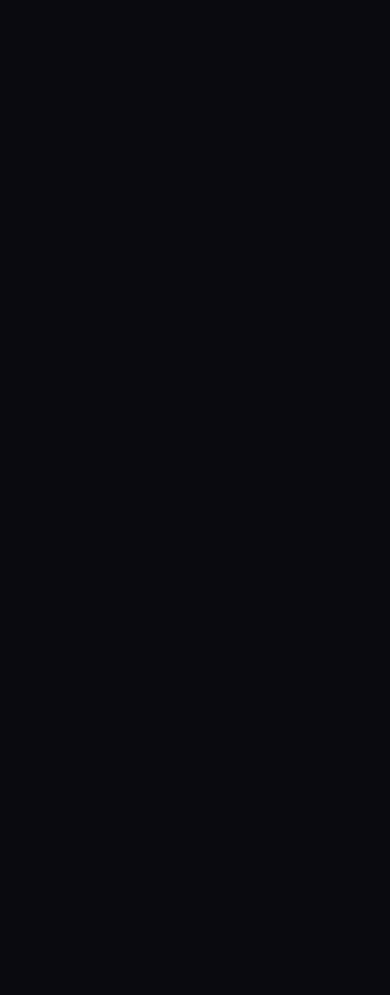
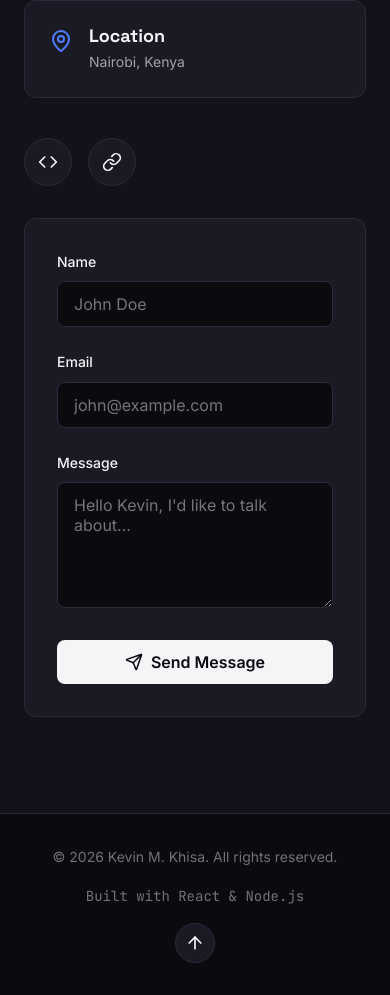
Before and after one commit to matushkevin/dev-diary, a React (Vite) app in the folder client/: page / in a window 390 px wide. Shown: the part 6689-7684 px from the top of the page. Before the commit the page ends 6333 px from the top, so only its background shows below. Built offline with nearby package versions, Linux system fonts and the light colour scheme.

Commit message:
Complete frontend with contact form, footer, and fix lucide icon imports

```diff
--- a/client/src/App.jsx
+++ b/client/src/App.jsx
@@ -4,6 +4,8 @@
 import Skills from './components/Skills/Skills';
 import Projects from './components/Projects/Projects';
 import Experience from './components/Experience/Experience';
+import Contact from './components/Contact/Contact';
+import Footer from './components/Footer/Footer';
 
 function App() {
   return (
@@ -16,7 +18,10 @@
         <Skills />
         <Projects />
         <Experience />
+        <Contact />
       </main>
+
+      <Footer />
     </div>
   );
 }
--- /dev/null
+++ b/client/src/components/Contact/Contact.css
@@ -0,0 +1,146 @@
+/* CONTACT SECTION */
+
+.contact-section {
+  background-color: var(--color-bg-secondary);
+}
+
+.contact-grid {
+  display: grid;
+  grid-template-columns: 1fr 1.5fr; /* Form is wider than info */
+  gap: var(--space-16);
+  margin-top: var(--space-8);
+}
+
+/* LEFT SIDE: INFO */
+.contact-info {
+  display: flex;
+  flex-direction: column;
+  gap: var(--space-6);
+}
+
+.info-card {
+  display: flex;
+  align-items: flex-start;
+  gap: var(--space-4);
+  background-color: var(--color-surface);
+  padding: var(--space-6);
+  border-radius: var(--radius-lg);
+  border: 1px solid var(--color-border);
+}
+
+.info-icon {
+  color: var(--color-accent-blue);
+  margin-top: 4px;
+}
+
+.info-card h4 {
+  color: var(--color-text-primary);
+  font-size: var(--text-lg);
+  margin-bottom: var(--space-1);
+}
+
+.info-card a, .info-card p {
+  color: var(--color-text-secondary);
+  font-size: var(--text-sm);
+  transition: color var(--transition-fast);
+}
+
+.info-card a:hover {
+  color: var(--color-accent-teal);
+}
+
+.social-links {
+  display: flex;
+  gap: var(--space-4);
+  margin-top: var(--space-4);
+}
+
+.social-btn {
+  display: flex;
+  align-items: center;
+  justify-content: center;
+  width: 48px;
+  height: 48px;
+  border-radius: 50%;
+  background-color: var(--color-surface);
+  border: 1px solid var(--color-border);
+  color: var(--color-text-primary);
+  transition: all var(--transition-base);
+}
+
+.social-btn:hover {
+  background-color: var(--color-accent-blue);
+  border-color: var(--color-accent-blue);
+  transform: translateY(-3px);
+}
+
+/* RIGHT SIDE: FORM */
+.contact-form-wrapper {
+  background-color: var(--color-surface);
+  padding: var(--space-8);
+  border-radius: var(--radius-lg);
+  border: 1px solid var(--color-border);
+}
+
+.contact-form {
+  display: flex;
+  flex-direction: column;
+  gap: var(--space-6);
+}
+
+.input-group {
+  display: flex;
+  flex-direction: column;
+  gap: var(--space-2);
+}
+
+.input-group label {
+  font-size: var(--text-sm);
+  font-weight: 500;
+  color: var(--color-text-primary);
+}
+
+.input-group input,
+.input-group textarea {
+  width: 100%;
+  padding: var(--space-3) var(--space-4);
+  background-color: var(--color-bg);
+  border: 1px solid var(--color-border);
+  border-radius: var(--radius-md);
+  color: var(--color-text-primary);
+  font-family: var(--font-body);
+  font-size: var(--text-base);
+  transition: border-color var(--transition-fast), box-shadow var(--transition-fast);
+  resize: vertical;
+}
+
+.input-group input:focus,
+.input-group textarea:focus {
+  outline: none;
+  border-color: var(--color-accent-blue);
+  box-shadow: 0 0 0 3px rgba(79, 124, 255, 0.2);
+}
+
+.submit-btn {
+  width: 100%;
+  justify-content: center;
+  margin-top: var(--space-2);
+}
+
+.submit-btn:disabled {
+  opacity: 0.7;
+  cursor: not-allowed;
+}
+
+.submit-btn.success {
+  background-color: var(--color-accent-teal);
+  color: var(--color-bg);
+}
+
+/* RESPONSIVE */
+@media (max-width: 900px) {
+  .contact-grid {
+    grid-template-columns: 1fr;
+    gap: var(--space-8);
+  }
+}
--- /dev/null
+++ b/client/src/components/Contact/Contact.jsx
@@ -0,0 +1,156 @@
+import { useState } from 'react';
+import { motion } from 'framer-motion';
+import { Mail, Send, Code, Link, MapPin, CheckCircle2 } from 'lucide-react';
+import './Contact.css';
+
+function Contact() {
+  // 1. State for the form fields
+  const [formData, setFormData] = useState({ name: '', email: '', message: '' });
+
+  // 2. State for the submit button status
+  const [status, setStatus] = useState('idle'); // 'idle' | 'sending' | 'success'
+
+  // Handle typing in the inputs
+  const handleChange = (e) => {
+    setFormData({ ...formData, [e.target.name]: e.target.value });
+  };
+
+  // Handle form submission
+  const handleSubmit = (e) => {
+    e.preventDefault(); // Prevents page reload
+    if (!formData.name || !formData.email || !formData.message) return;
+
+    setStatus('sending');
+
+    // Simulate an API call with setTimeout
+    setTimeout(() => {
+      setStatus('success');
+      setFormData({ name: '', email: '', message: '' }); // Clear form
+
+      // Reset back to idle after 3 seconds
+      setTimeout(() => setStatus('idle'), 3000);
+    }, 1500);
+  };
+
+  return (
+    <section id="contact" className="contact-section section">
+      <div className="container">
+
+        {/* Section Header */}
+        <motion.div
+          className="section-header"
+          initial={{ opacity: 0, y: 20 }}
+          whileInView={{ opacity: 1, y: 0 }}
+          viewport={{ once: true }}
+          transition={{ duration: 0.5 }}
+        >
+          <h2 className="section-title">Get In <span className="gradient-text">Touch</span></h2>
+          <div className="section-divider"></div>
+          <p className="section-subtitle">
+            Have a project in mind or just want to say hi? My inbox is always open!
+          </p>
+        </motion.div>
+
+        <div className="contact-grid">
+
+          {/* LEFT SIDE: Info & Links */}
+          <motion.div
+            className="contact-info"
+            initial={{ opacity: 0, x: -30 }}
+            whileInView={{ opacity: 1, x: 0 }}
+            viewport={{ once: true }}
+            transition={{ duration: 0.5 }}
+          >
+            <div className="info-card">
+              <Mail className="info-icon" size={24} />
+              <div>
+                <h4>Email</h4>
+                <a href="mailto:matushkevin@gmail.com">matushkevin@gmail.com</a>
+              </div>
+            </div>
+
+            <div className="info-card">
+              <MapPin className="info-icon" size={24} />
+              <div>
+                <h4>Location</h4>
+                <p>Nairobi, Kenya</p>
+              </div>
+            </div>
+
+            <div className="social-links">
+              <a href="#" aria-label="GitHub" className="social-btn">
+                <Code size={20} />
+              </a>
+              <a href="#" aria-label="LinkedIn" className="social-btn">
+                <Link size={20} />
+              </a>
+            </div>
+          </motion.div>
+
+          {/* RIGHT SIDE: The Form */}
+          <motion.div
+            className="contact-form-wrapper"
+            initial={{ opacity: 0, x: 30 }}
+            whileInView={{ opacity: 1, x: 0 }}
+            viewport={{ once: true }}
+            transition={{ duration: 0.5, delay: 0.2 }}
+          >
+            <form className="contact-form" onSubmit={handleSubmit}>
+              <div className="input-group">
+                <label htmlFor="name">Name</label>
+                <input
+                  type="text"
+                  id="name"
+                  name="name"
+                  value={formData.name}
+                  onChange={handleChange}
+                  placeholder="John Doe"
+                  required
+                />
+              </div>
+
+              <div className="input-group">
+                <label htmlFor="email">Email</label>
+                <input
+                  type="email"
+                  id="email"
+                  name="email"
+                  value={formData.email}
+                  onChange={handleChange}
+                  placeholder="john@example.com"
+                  required
+                />
+              </div>
+
+              <div className="input-group">
+                <label htmlFor="message">Message</label>
+                <textarea
+                  id="message"
+                  name="message"
+                  rows="5"
+                  value={formData.message}
+                  onChange={handleChange}
+                  placeholder="Hello Kevin, I'd like to talk about..."
+                  required
+                ></textarea>
+              </div>
+
+              <button
+                type="submit"
+                className={`btn btn-primary submit-btn ${status === 'success' ? 'success' : ''}`}
+                disabled={status === 'sending' || status === 'success'}
+              >
+                {status === 'idle' && <><Send size={18} /> Send Message</>}
+                {status === 'sending' && 'Sending...'}
+                {status === 'success' && <><CheckCircle2 size={18} /> Message Sent!</>}
+              </button>
+            </form>
+          </motion.div>
+
+        </div>
+      </div>
+    </section>
+  );
+}
+
+export default Contact;
--- /dev/null
+++ b/client/src/components/Footer/Footer.css
@@ -0,0 +1,48 @@
+.footer {
+  background-color: var(--color-bg);
+  border-top: 1px solid var(--color-border);
+  padding: var(--space-8) 0;
+}
+
+.footer-container {
+  display: flex;
+  justify-content: space-between;
+  align-items: center;
+  flex-wrap: wrap;
+  gap: var(--space-4);
+}
+
+.footer p {
+  color: var(--color-text-muted);
+  font-size: var(--text-sm);
+}
+
+.footer-built {
+  font-family: var(--font-mono);
+}
+
+.back-to-top {
+  display: flex;
+  align-items: center;
+  justify-content: center;
+  width: 40px;
+  height: 40px;
+  border-radius: 50%;
+  background-color: var(--color-surface);
+  border: 1px solid var(--color-border);
+  color: var(--color-text-primary);
+  transition: all var(--transition-base);
+}
+
+.back-to-top:hover {
+  background-color: var(--color-accent-blue);
+  border-color: var(--color-accent-blue);
+  transform: translateY(-3px);
+}
+
+@media (max-width: 600px) {
+  .footer-container {
+    flex-direction: column;
+    text-align: center;
+  }
+}
--- /dev/null
+++ b/client/src/components/Footer/Footer.jsx
@@ -0,0 +1,23 @@
+import { ArrowUp } from 'lucide-react';
+import './Footer.css';
+
+function Footer() {
+  const scrollToTop = () => {
+    window.scrollTo({ top: 0, behavior: 'smooth' });
+  };
+
+  return (
+    <footer className="footer">
+      <div className="container footer-container">
+        <p>&copy; {new Date().getFullYear()} Kevin M. Khisa. All rights reserved.</p>
+        <p className="footer-built">Built with React & Node.js</p>
+
+        <button className="back-to-top" onClick={scrollToTop} aria-label="Back to top">
+          <ArrowUp size={20} />
+        </button>
+      </div>
+    </footer>
+  );
+}
+
+export default Footer;
```
